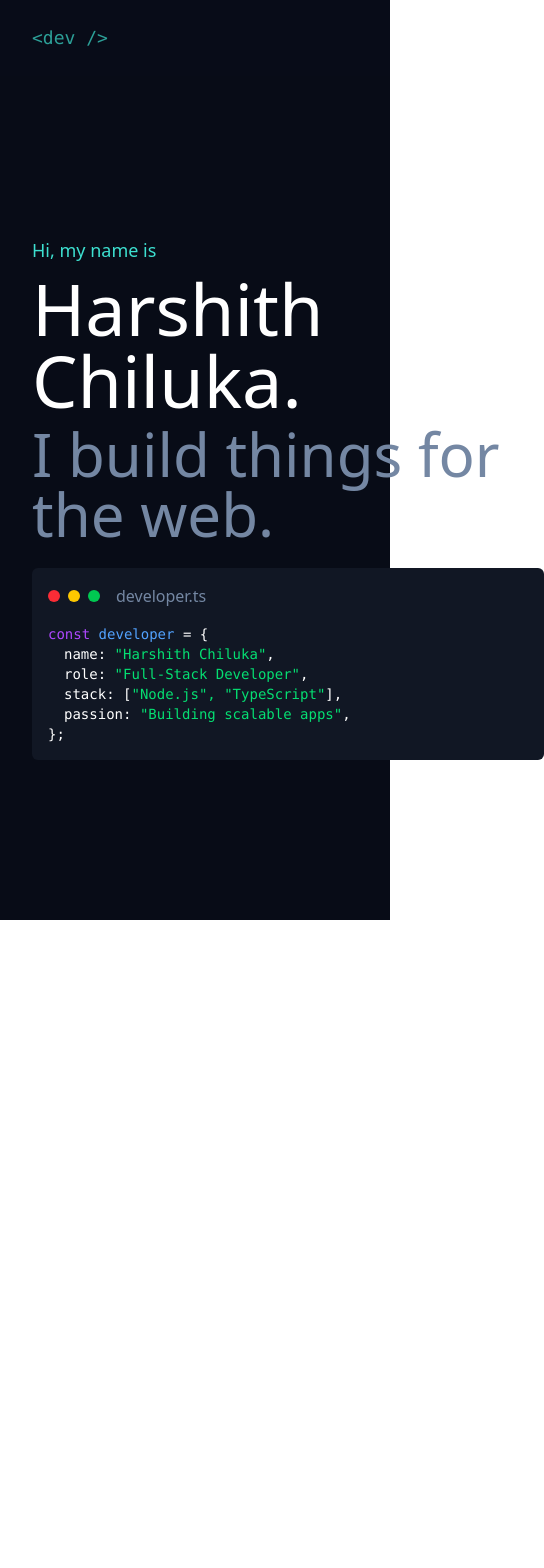
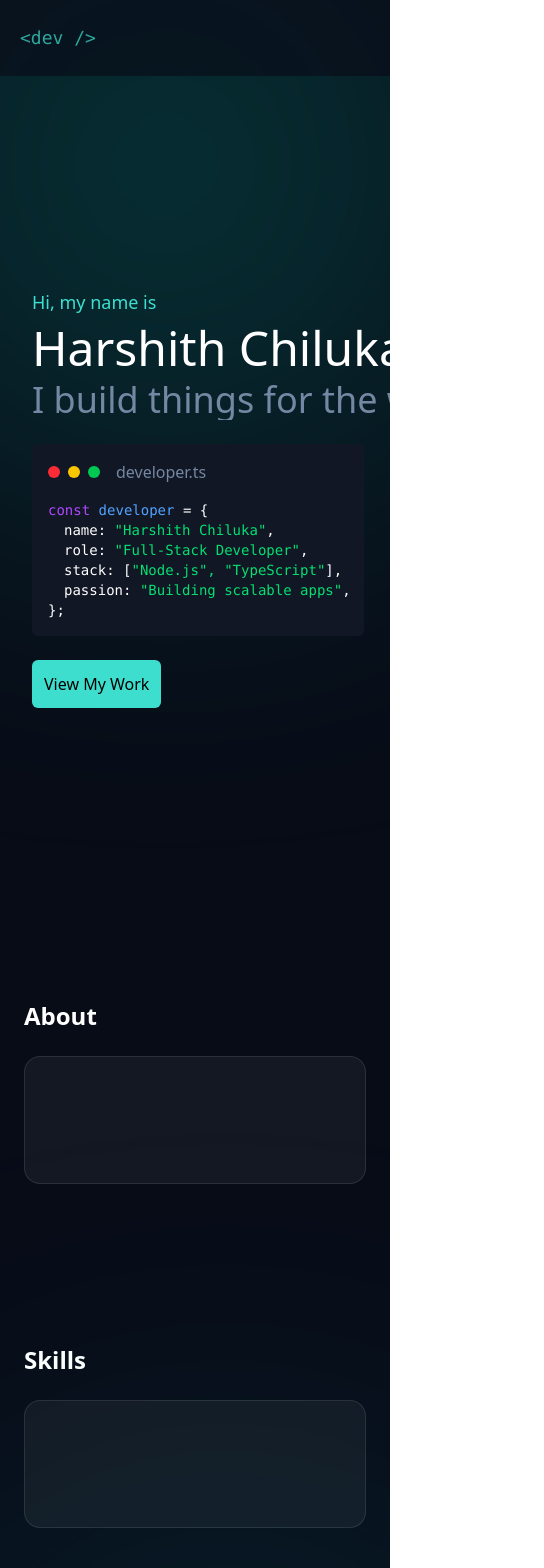
Before and after one commit to harshithkalki/Harshith_portfolio, a React (Vite) app: page / in a window 390 px wide. Shown: the top 1568 px of the page, 544 px wide, since content can reach past the window. Before the commit the page ends 920 px from the top, so only its background shows below. Built offline with nearby package versions, Linux system fonts and the light colour scheme.

Commit message:
layout changes -2

```diff
--- a/src/App.tsx
+++ b/src/App.tsx
@@ -1,24 +1,27 @@
 import Hero from "./components/Hero";
 import NavBar from "./components/NavBar";
-// function Section({ id, title }: { id: string; title: string }) {
-//   return (
-//     <section id={id} className="mx-auto max-w-5xl px-6 py-20">
-//       <h2 className="text-2xl font-semibold">{title}</h2>
-//       <div className="mt-6 h-32 rounded-2xl border border-white/10 bg-white/5" />
-//     </section>
-//   );
-// }
+function Section({ id, title }: { id: string; title: string }) {
+  return (
+    <section id={id} className="mx-auto max-w-5xl px-6 py-20">
+      <h2 className="text-2xl font-semibold">{title}</h2>
+      <div className="mt-6 h-32 rounded-2xl border border-white/10 bg-white/5" />
+    </section>
+  );
+}
 
 function App() {
   return (
     <>
-      <div className="min-h-screen text-white bg-[#080c17]  ">
+      <div className="min-h-screen text-white bg-[#080c17] relative overflow-hidden">
+        <div className="absolute -top-40 -left-40 w-[650px] h-[650px] bg-teal-400/20 rounded-full blur-[160px] pointer-events-none" />
+        <div className="absolute -bottom-40 -right-40 w-[650px] h-[650px] bg-cyan-400/10 rounded-full blur-[160px] pointer-events-none" />
+
         <NavBar />
         <Hero />
 
-        {/* <Section id="about" title="About" />
+        <Section id="about" title="About" />
         <Section id="skills" title="Skills" />
-        <Section id="projects" title="Projects" /> */}
+        <Section id="projects" title="Projects" />
       </div>
     </>
   );
--- a/src/components/CodeBox.tsx
+++ b/src/components/CodeBox.tsx
@@ -1,6 +1,6 @@
 const CodeBox = () => {
   return (
-    <div className="max-w-xl min-w-lg text-black bg-[#111724]  rounded-md">
+    <div className="min-w-[80vw] md:min-w-lg max-w-[85vw] md:max-w-xl text-black bg-[#111724] rounded-md">
       <div className="p-4">
         <div className="flex items-center gap-2">
           <button className="h-3 w-3 rounded-full bg-red-500" />
--- a/src/components/Hero.tsx
+++ b/src/components/Hero.tsx
@@ -3,18 +3,21 @@ import CodeBox from "./CodeBox";
 const Hero = () => {
   return (
     <div className="relative ">
-      <div className="flex mx-auto max-w-7xl items-center min-h-screen xl:px-0 px-8">
+      <div className="flex mx-auto max-w-7xl items-center min-h-screen md:min-h-[80vh] xl:px-0 px-8">
         <div>
           <div className="text-[#3de0d0] text-lg font-sans ">
             Hi, my name is
           </div>
-          <div className="text-7xl font-sans font-medium my-2">
+          <div className="text-5xl md:text-7xl font-sans font-medium my-2">
             Harshith Chiluka.
           </div>
-          <div className="text-6xl font-medium text-[#7487a3] mb-6">
+          <div className="text-4xl md:text-6xl font-medium text-[#7487a3] mb-6 text-ellipsis overflow-hidden whitespace-nowrap">
             I build things for the web.
           </div>
           <CodeBox />
+          <button className="p-3 mt-6 bg-[#3edece] text-base text-black rounded-md cursor-pointer">
+            View My Work
+          </button>
         </div>
       </div>
     </div>
--- a/src/components/NavBar.tsx
+++ b/src/components/NavBar.tsx
@@ -23,9 +23,9 @@ const NavBar = () => {
   return (
     <>
       <header className="sticky top-0 z-50 bg-[rgb(9,14,26)] opacity-70 ">
-        <div className="max-w-7xl mx-auto xl: px-8">
+        <div className="px-5 md:max-w-7xl mx-auto xl:px-8">
           <div className="py-6  justify-between items-center flex">
-            <div className="font-mono  text-[#3de0d0] text-lg">{"<dev />"}</div>
+            <div className="font-mono  text-[#3edece] text-lg">{"<dev />"}</div>
             <nav className="hidden md:flex items-center gap-6">
               {navItems.map((item, index) => (
                 <button
```
